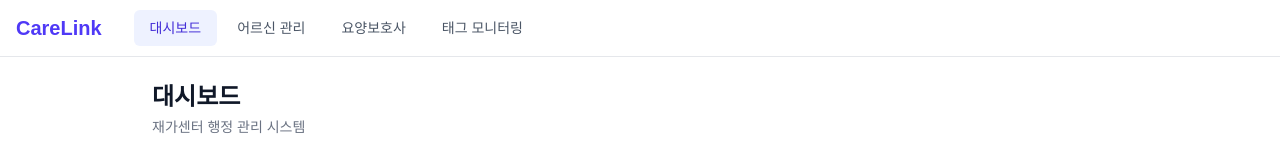
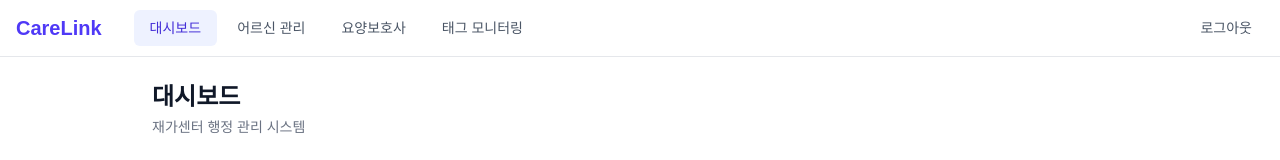
Before and after one commit to PrakSuHun/rkrkghgh_care, a Next.js app in the folder app/: page / in a window 1280 px wide. Shown: the top 160 px of the page. Built offline with nearby package versions, Linux system fonts and the light colour scheme; no server answers.

Commit message:
Add logout button to TopNav

```diff
--- a/app/app/components/TopNav.tsx
+++ b/app/app/components/TopNav.tsx
@@ -20,7 +20,7 @@ export default function TopNav() {
           <Link href="/" className="text-xl font-bold text-indigo-600 mr-8">
             CareLink
           </Link>
-          <div className="flex space-x-1">
+          <div className="flex space-x-1 flex-1">
             {tabs.map((tab) => {
               const active = pathname === tab.href;
               return (
@@ -38,6 +38,15 @@ export default function TopNav() {
               );
             })}
           </div>
+          <button
+            onClick={async () => {
+              await fetch("/api/login", { method: "DELETE" });
+              window.location.href = "/login";
+            }}
+            className="px-3 py-2 text-sm text-gray-600 hover:text-red-600"
+          >
+            로그아웃
+          </button>
         </div>
       </div>
     </nav>
```
